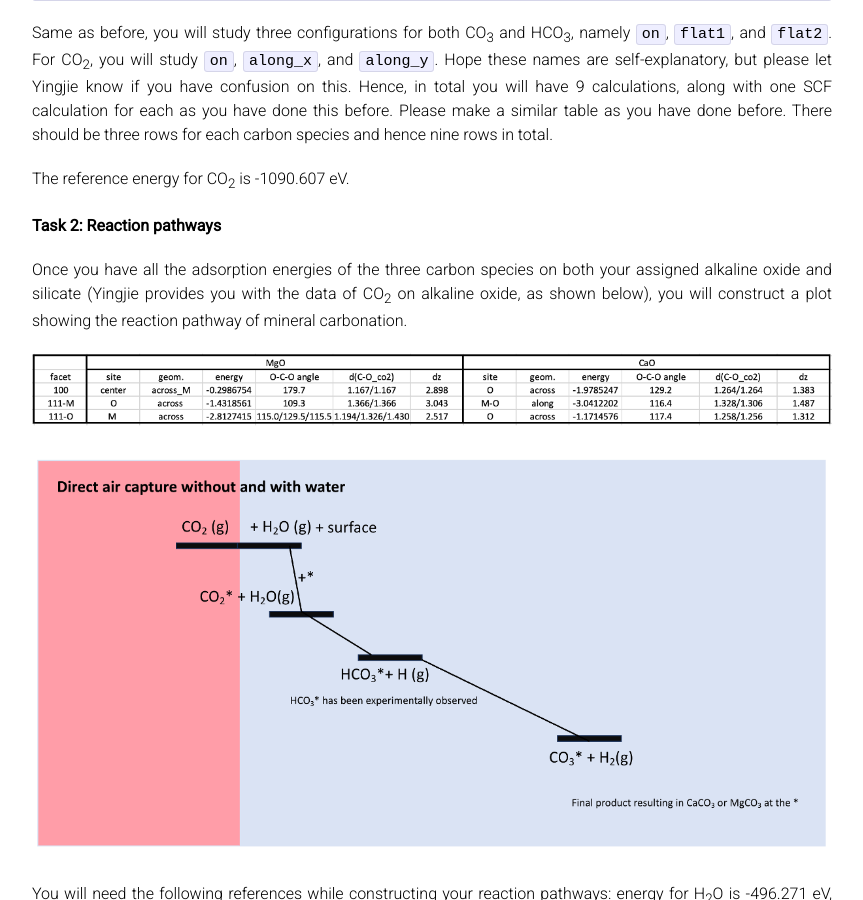
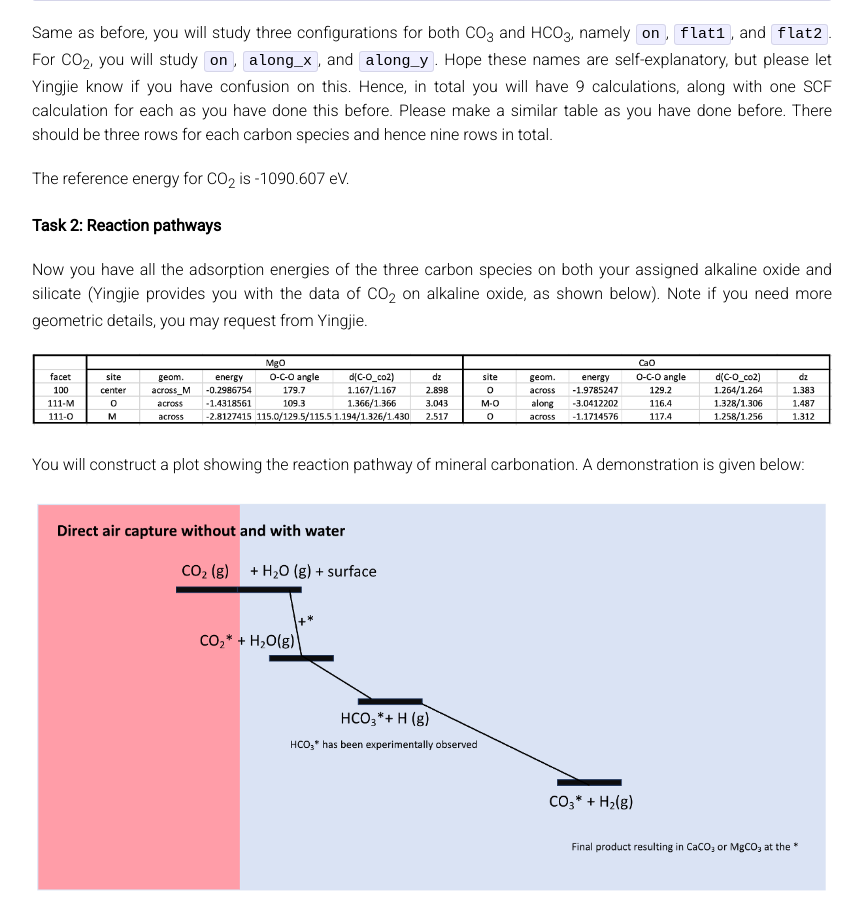
Before and after one commit to UPennCBE544/2023.github.io, a Jekyll site: the page built from ProjectDescription.md, in a window 1280 px wide and 900 px high, scrolled down 13068 px. Shown: the whole window, without its empty margins (208-1071 px from the left). Built offline with Jekyll 4.4.1, drawn with Linux system fonts in a browser that asks for light colours; formulas are drawn with MathJax 3; our own code applies the rules of GitHub Pages for plain Markdown files.

Commit message:
Update ProjectDescription.md

```diff
--- a/ProjectDescription.md
+++ b/ProjectDescription.md
@@ -319,10 +319,13 @@ The reference energy for CO<sub>2</sub> is -1090.607 eV.
 
 **Task 2: Reaction pathways**
 
-Once you have all the adsorption energies of the three carbon species on both your assigned alkaline oxide and silicate (Yingjie provides you with the data of CO<sub>2</sub> on alkaline oxide, as shown below), you will construct a plot showing the reaction pathway of mineral carbonation.
+Now you have all the adsorption energies of the three carbon species on both your assigned alkaline oxide and silicate (Yingjie provides you with the data of CO<sub>2</sub> on alkaline oxide, as shown below). Note if you need more geometric details, you may request from Yingjie.
 
 <center><img src="../Images/MO_CO2.png" alt="window" style="width: 800px;"/><br>
 </center>
+
+You will construct a plot showing the reaction pathway of mineral carbonation. A demonstration is given below:
+
 <center><img src="../Images/pathway.png" alt="window" style="width: 800px;"/><br>
 </center>
 
```
